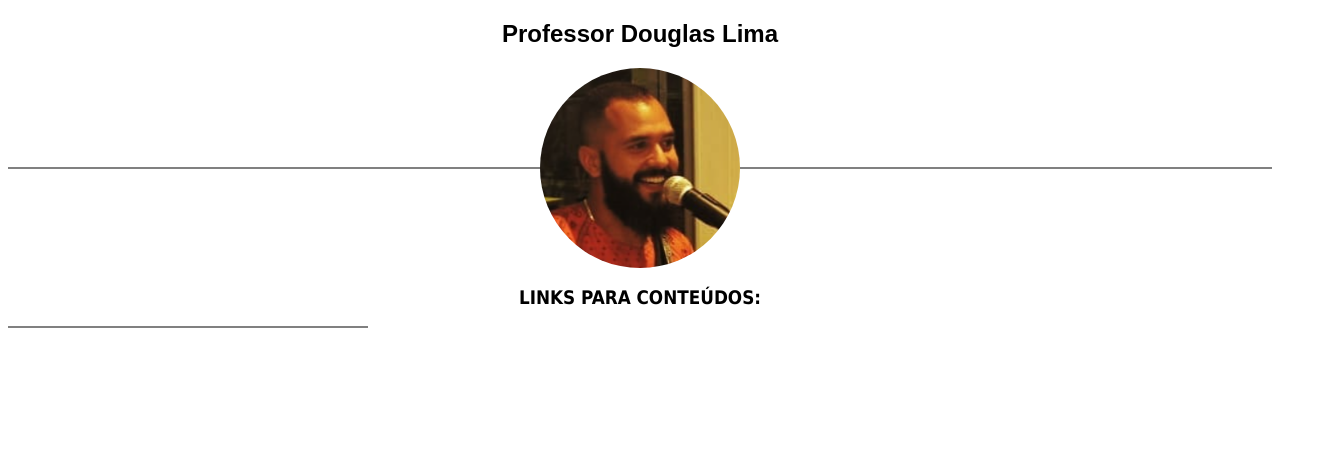
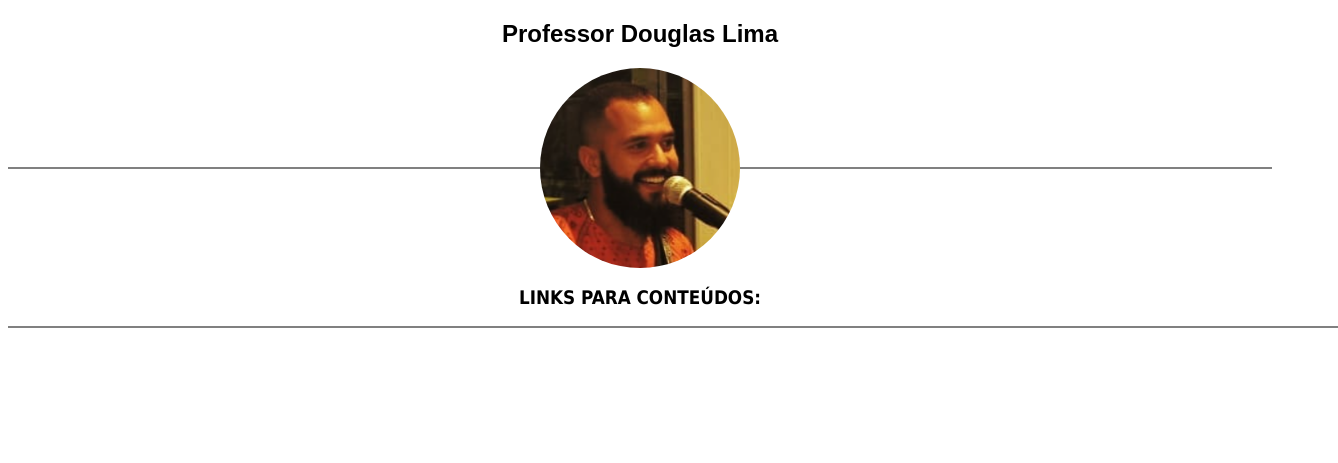
Before and after one commit to vileondev/douglaslima, a plain HTML site: page index.html in a window 1280 px wide. Shown: the top 463 px of the page, 1338 px wide, since content can reach past the window. Drawn offline with Linux system fonts and the light colour scheme.

Commit message:
Update style.css

```diff
--- a/style.css
+++ b/style.css
@@ -36,7 +36,10 @@
 }
 
 .longline{
-    width: 360px;
+    align-items: center;
+    display: flex;
+    margin: 0 auto;
+    width: 1330px;
     height: 2px;
     background-color: grey;
 }
```
